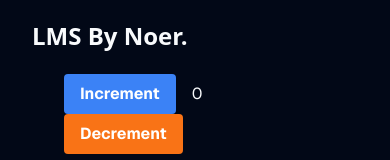
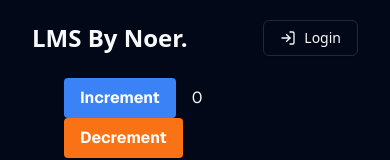
Before and after one commit to NoerGitKat/lms-next, a Next.js app: page / in a window 390 px wide. Shown: the top 160 px of the page. Built offline with nearby package versions, Linux system fonts and the light colour scheme.

Commit message:
feat: added skeleton mobile nav + login btn

```diff
--- a/src/app/(landing)/_components/navbar/desktop-menu.tsx
+++ b/src/app/(landing)/_components/navbar/desktop-menu.tsx
@@ -14,7 +14,7 @@ const DesktopMenu = () => {
                     ({ path, label, id, section, icon }) => {
                         return (
                             <Link
-                                key={id}
+                                key={label + id}
                                 href={path}
                                 {...(section && {
                                     onClick: () => onSetPage(path),
--- a/src/app/(landing)/_components/navbar/index.tsx
+++ b/src/app/(landing)/_components/navbar/index.tsx
@@ -1,11 +1,25 @@
 import React from 'react';
 import NavMenu from './menu';
+import Link from 'next/link';
+import { Button } from '@/components/ui/button';
+import { Login } from '@/icons';
 
 const LandingNavbar = () => {
     return (
         <nav className="w-full flex justify-between sticky top-0 items-center py-5 z-50">
             <p className="font-bold text-2xl">LMS By Noer.</p>
             <NavMenu orientation="desktop" />
+            <section className="flex gap-2">
+                <Link href="/sign-in">
+                    <Button
+                        variant="outline"
+                        className="bg-themeBlack rounded-2l flex gap-2 border-themeGray hover:bg-themeGray"
+                    >
+                        <Login />
+                        Login
+                    </Button>
+                </Link>
+            </section>
         </nav>
     );
 };
--- a/src/app/(landing)/_components/navbar/mobile-menu.tsx
+++ b/src/app/(landing)/_components/navbar/mobile-menu.tsx
@@ -1,7 +1,35 @@
+import { LMS_CONSTANTS } from '@/constants';
+import { useNavigation } from '@/hooks/navigation';
+import { cn } from '@/lib/utils';
+import Link from 'next/link';
 import React from 'react';
 
 const MobileMenu = () => {
-    return <div>MobileMenu</div>;
+    const { page, onSetPage } = useNavigation();
+    return (
+        <section className="flex flex-col mt-10">
+            {LMS_CONSTANTS.landingMenu.map(
+                ({ path, section, id, icon, label }) => (
+                    <Link
+                        href={path}
+                        {...(section && {
+                            onClick: () => onSetPage(path),
+                        })}
+                        className={cn(
+                            'rounded-xl flex gap-2 py-2 px-4 items-center',
+                            page == path
+                                ? 'bg-themeGray bg-slate-200 border-2 border-slate-300'
+                                : '',
+                        )}
+                        key={id}
+                    >
+                        {icon}
+                        {label}
+                    </Link>
+                ),
+            )}
+        </section>
+    );
 };
 
 export default MobileMenu;
--- /dev/null
+++ b/src/components/ui/button.tsx
@@ -0,0 +1,57 @@
+import * as React from 'react';
+import { Slot } from '@radix-ui/react-slot';
+import { cva, type VariantProps } from 'class-variance-authority';
+
+import { cn } from '@/lib/utils';
+
+const buttonVariants = cva(
+    'inline-flex items-center justify-center whitespace-nowrap rounded-md text-sm font-medium transition-colors focus-visible:outline-none focus-visible:ring-1 focus-visible:ring-ring disabled:pointer-events-none disabled:opacity-50',
+    {
+        variants: {
+            variant: {
+                default:
+                    'bg-primary text-primary-foreground shadow hover:bg-primary/90',
+                destructive:
+                    'bg-destructive text-destructive-foreground shadow-sm hover:bg-destructive/90',
+                outline:
+                    'border border-input bg-background shadow-sm hover:bg-accent hover:text-accent-foreground',
+                secondary:
+                    'bg-secondary text-secondary-foreground shadow-sm hover:bg-secondary/80',
+                ghost: 'hover:bg-accent hover:text-accent-foreground',
+                link: 'text-primary underline-offset-4 hover:underline',
+            },
+            size: {
+                default: 'h-9 px-4 py-2',
+                sm: 'h-8 rounded-md px-3 text-xs',
+                lg: 'h-10 rounded-md px-8',
+                icon: 'h-9 w-9',
+            },
+        },
+        defaultVariants: {
+            variant: 'default',
+            size: 'default',
+        },
+    },
+);
+
+export interface ButtonProps
+    extends React.ButtonHTMLAttributes<HTMLButtonElement>,
+        VariantProps<typeof buttonVariants> {
+    asChild?: boolean;
+}
+
+const Button = React.forwardRef<HTMLButtonElement, ButtonProps>(
+    ({ className, variant, size, asChild = false, ...props }, ref) => {
+        const Comp = asChild ? Slot : 'button';
+        return (
+            <Comp
+                className={cn(buttonVariants({ variant, size, className }))}
+                ref={ref}
+                {...props}
+            />
+        );
+    },
+);
+Button.displayName = 'Button';
+
+export { Button, buttonVariants };
--- a/src/icons/home.tsx
+++ b/src/icons/home.tsx
@@ -9,8 +9,8 @@ export const Home = ({ ...props }) => {
             {...props}
         >
             <path
-                fill-rule="evenodd"
-                clip-rule="evenodd"
+                fillRule="evenodd"
+                clipRule="evenodd"
                 d="M2 11.3361C2 10.4857 2.36096 9.67518 2.99311 9.10625L9.9931 2.80625C11.134 1.77943 12.866 1.77943 14.0069 2.80625L21.0069 9.10625C21.639 9.67518 22 10.4857 22 11.3361V19C22 20.6569 20.6569 22 19 22H16L15.9944 22H8.00558L8 22H5C3.34315 22 2 20.6569 2 19V11.3361Z"
                 fill="#333337"
             />
--- a/src/icons/index.ts
+++ b/src/icons/index.ts
@@ -1,3 +1,4 @@
 export { Home } from './home';
+export { Login } from './login';
 export { CreditCard } from './credit-card';
 export { Explore } from './explore';
--- /dev/null
+++ b/src/icons/login.tsx
@@ -0,0 +1,19 @@
+export const Login = () => {
+    return (
+        <svg
+            xmlns="http://www.w3.org/2000/svg"
+            width="16"
+            height="16"
+            viewBox="0 0 24 24"
+            fill="none"
+            stroke="currentColor"
+            strokeWidth="2"
+            strokeLinecap="round"
+            strokeLinejoin="round"
+        >
+            <path d="M15 3h4a2 2 0 0 1 2 2v14a2 2 0 0 1-2 2h-4" />
+            <polyline points="10 17 15 12 10 7" />
+            <line x1="15" x2="3" y1="12" y2="12" />
+        </svg>
+    );
+};
```
